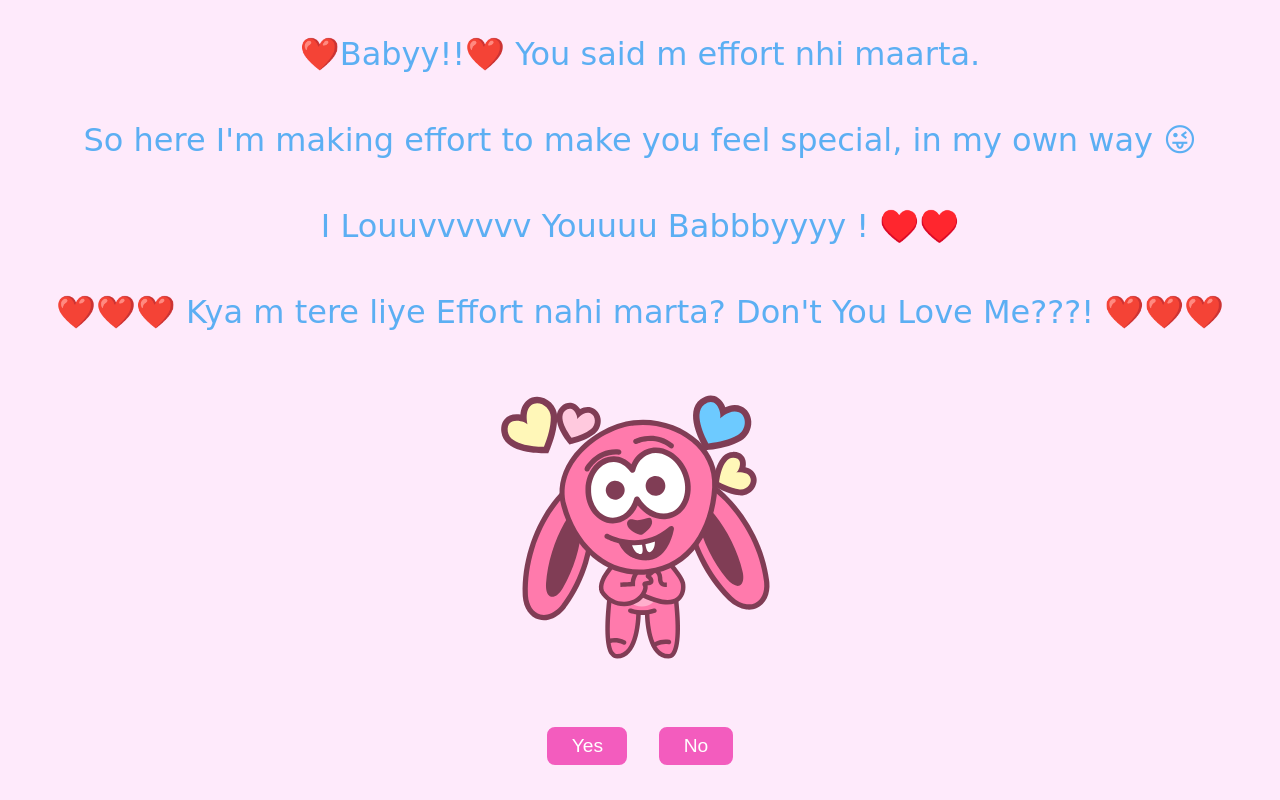
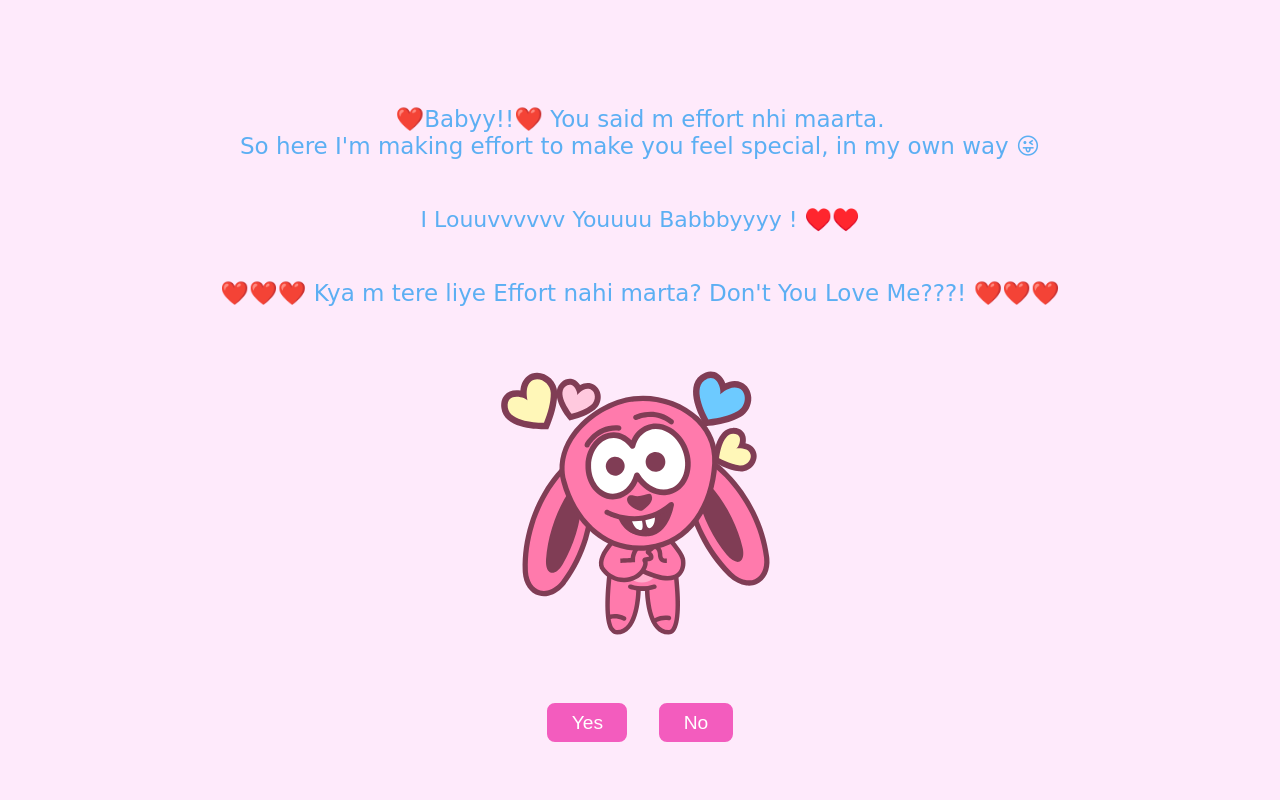
Before and after one commit to gaurangpant-tech/Effort101, a Next.js app: page / in a window 1280 px wide. Built offline with nearby package versions, Linux system fonts and the light colour scheme.

Commit message:
Add files via upload

```diff
--- a/app/page.tsx
+++ b/app/page.tsx
@@ -79,10 +79,10 @@ function Home() {
     <StyledHome data-testid="container">
       <div className="home-container">
       {/* {bunnyState === "yes" ?<div className="title"></div> : <div className="title"></div>} */}
-      {bunnyState === "yes" ?<div className="title"></div> : <div className="title">❤️Babyy!!❤️ You said m effort nhi maarta. </div>}
-      {bunnyState === "yes" ?<div className="title"></div> : <div className="title">So here I'm making effort to make you feel special, in my own way 😜</div>}
-      {bunnyState === "yes" ?<div className="title"></div> : <div className="title">I Louuvvvvvv Youuuu Babbbyyyy ! ♥️♥️</div>}
-      {bunnyState === "yes" ? <div className="title">❤️ It&apos;s a Dinner Date Tonight! ❤️</div> : <div className="title">❤️❤️❤️ Kya m tere liye Effort nahi marta? Don't You Love Me???! ❤️❤️❤️</div>}
+      {bunnyState === "yes" ?<div className="title"></div> : <div className="title" style={{ fontSize: "23px" }}></div>}
+      {bunnyState === "yes" ?<div className="title"></div> : <div className="title" style={{ fontSize: "23px", textAlign: "center" }}>❤️Babyy!!❤️ You said m effort nhi maarta. <br></br>So here I'm making effort to make you feel special, in my own way 😜</div>}
+      {bunnyState === "yes" ?<div className="title"></div> : <div className="title" style={{ fontSize: "22px" }}>I Louuvvvvvv Youuuu Babbbyyyy ! ♥️♥️</div>}
+      {bunnyState === "yes" ? <div className="title" >❤️ It&apos;s a Dinner Date Tonight! ❤️</div> : <div className="title" style={{ fontSize: "23px", textAlign: "center" }}>❤️❤️❤️ Kya m tere liye Effort nahi marta? Don't You Love Me???! ❤️❤️❤️</div>}
         <div className="animation">
           {bunnyState === "normal" && <Lottie options={bunnyPleaseOptions} height={300} width={300} />}
           {bunnyState === "cry" && <Lottie options={bunnyCryOptions} height={300} width={300} />}
```
